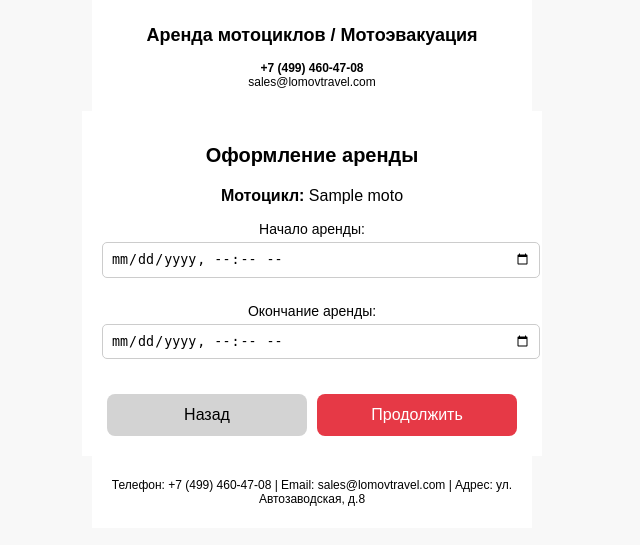
After one commit to AI-Katrin/Motorentalbot, a FastAPI app: template miniapp/templates/calendar.html in a window 1280 px wide. The commit adds this page. Shown: the top 545 px of the page, without its empty margins (328-968 px from the left). Run offline with FastAPI, Linux system fonts and the light colour scheme; the template is opened without the code that fills it: most values are stand-ins (such as "Sample title", 1, 10 or a date in 2020).

```diff
--- a/miniapp/app.py
+++ b/miniapp/app.py
@@ -3,6 +3,10 @@ from fastapi.responses import HTMLResponse
 from fastapi.staticfiles import StaticFiles
 from fastapi.templating import Jinja2Templates
 from fastapi.responses import JSONResponse
+from pydantic import BaseModel
+from datetime import datetime
+import math
+
 
 app = FastAPI()
 
@@ -62,6 +66,31 @@ motorcycles = [
     }
 ]
 
+motorcycle_data = {
+    "BMW R 1250 GS": {"price": 15000, "deposit": 50000},
+    "BMW R 1250 RT": {"price": 18000, "deposit": 50000},
+    "BMW R 18": {"price": 18000, "deposit": 50000},
+}
+
+class RentalRequest(BaseModel):
+    user_id: str
+    phone: str
+    motorcycle: str
+    start: str  # Формат: 'YYYY-MM-DDTHH:MM'
+    end: str    # Формат: 'YYYY-MM-DDTHH:MM'
+
+def calculate_discount(days: int) -> float:
+    if days >= 30:
+        return 0.25
+    elif days >= 20:
+        return 0.20
+    elif days >= 11:
+        return 0.15
+    elif days >= 7:
+        return 0.10
+    else:
+        return 0.0
+
 @app.get("/rent", response_class=HTMLResponse)
 async def rent_page(request: Request):
     return templates.TemplateResponse("rent.html", {"request": request, "motorcycles": motorcycles})
@@ -90,8 +119,50 @@ async def process_rent(request: Request):
     await bot.send_message(EMPLOYEE_CHAT_ID, message)
     return JSONResponse(status_code=200, content={"message": "Заказ успешно оформлен"})
 
-#Убирает предупреждение
-@app.get("/rent", response_class=HTMLResponse)
-async def rent_page(request: Request):
-    headers = {"ngrok-skip-browser-warning": "true"}  # Добавляем заголовок
-    return templates.TemplateResponse("rent.html", {"request": request, "motorcycles": motorcycles}, headers=headers)
+@app.get("/calendar", response_class=HTMLResponse)
+async def calendar_page(request: Request, moto: str = "", user_id: str = "", phone: str = ""):
+    return templates.TemplateResponse("calendar.html", {
+        "request": request,
+        "moto": moto,
+        "user_id": user_id,
+        "phone": phone
+    })
+
+@app.post("/confirm")
+async def confirm_rental(rental: RentalRequest):
+    moto_info = motorcycle_data.get(rental.motorcycle)
+    if not moto_info:
+        return JSONResponse(status_code=400, content={"error": "Unknown motorcycle"})
+
+    try:
+        start_dt = datetime.fromisoformat(rental.start)
+        end_dt = datetime.fromisoformat(rental.end)
+    except ValueError:
+        return JSONResponse(status_code=400, content={"error": "Invalid date format"})
+
+    if end_dt <= start_dt:
+        return JSONResponse(status_code=400, content={"error": "End date must be after start date"})
+
+    duration = (end_dt - start_dt).total_seconds() / (24 * 3600)
+    days = math.ceil(duration)
+
+    discount_rate = calculate_discount(days)
+    discount_amount = days * moto_info["price"] * discount_rate
+    total_price = days * moto_info["price"] - discount_amount
+
+    message = (
+        f"Новый заказ на аренду мотоцикла:\n\n"
+        f"Пользователь ID: {rental.user_id}\n"
+        f"Телефон: {rental.phone}\n"
+        f"Мотоцикл: {rental.motorcycle}\n"
+        f"Период: {start_dt.strftime('%d.%m.%Y %H:%M')} — {end_dt.strftime('%d.%m.%Y %H:%M')}\n"
+        f"Кол-во суток: {days}\n"
+        f"Цена за сутки: {moto_info['price']:,} руб.\n"
+        f"Скидка: {int(discount_rate * 100)}%\n"
+        f"Итоговая стоимость: {int(total_price):,} руб.\n"
+        f"Залог: {moto_info['deposit']:,} руб."
+    )
+
+    await bot.send_message(EMPLOYEE_CHAT_ID, message)
+
+    return JSONResponse(status_code=200, content={"message": "Заказ успешно оформлен"})
--- /dev/null
+++ b/miniapp/templates/calendar.html
@@ -0,0 +1,147 @@
+<!DOCTYPE html>
+<html lang="ru">
+<head>
+  <meta charset="UTF-8" />
+  <meta name="viewport" content="width=device-width, initial-scale=1" />
+  <title>Оформление аренды</title>
+  <style>
+    body {
+      font-family: Arial, sans-serif;
+      margin: 0;
+      padding: 0;
+      background-color: #f8f8f8;
+      display: flex;
+      flex-direction: column;
+      align-items: center;
+    }
+
+    header, footer {
+      width: 100%;
+      max-width: 420px;
+      background-color: #fff;
+      padding: 10px;
+      text-align: center;
+      font-size: 12px;
+    }
+
+    .content {
+      width: 100%;
+      max-width: 420px;
+      padding: 20px;
+      background-color: #fff;
+      text-align: center;
+    }
+
+    h1 {
+      font-size: 20px;
+      margin-bottom: 20px;
+    }
+
+    label {
+      display: block;
+      margin: 10px 0 5px;
+      font-size: 14px;
+    }
+
+    input[type="datetime-local"] {
+      width: 100%;
+      padding: 8px;
+      margin-bottom: 15px;
+      border: 1px solid #ccc;
+      border-radius: 5px;
+    }
+
+    .buttons {
+      display: flex;
+      justify-content: space-between;
+      margin-top: 20px;
+    }
+
+    .button {
+      flex: 1;
+      padding: 12px;
+      margin: 0 5px;
+      font-size: 16px;
+      border: none;
+      border-radius: 8px;
+      cursor: pointer;
+    }
+
+    .back {
+      background-color: #d3d3d3;
+    }
+
+    .continue {
+      background-color: #e63946;
+      color: white;
+    }
+  </style>
+</head>
+<body>
+
+<header>
+  <h2>Аренда мотоциклов / Мотоэвакуация</h2>
+  <p><strong>+7 (499) 460-47-08</strong><br>sales@lomovtravel.com</p>
+</header>
+
+<div class="content">
+  <h1>Оформление аренды</h1>
+  <p><strong>Мотоцикл:</strong> {{ moto }}</p>
+
+  <label for="start">Начало аренды:</label>
+  <input type="datetime-local" id="start" name="start">
+
+  <label for="end">Окончание аренды:</label>
+  <input type="datetime-local" id="end" name="end">
+
+  <div class="buttons">
+    <button class="button back" onclick="history.back()">Назад</button>
+    <button class="button continue" onclick="submitForm()">Продолжить</button>
+  </div>
+</div>
+
+<footer>
+  <p>
+    Телефон: +7 (499) 460-47-08 | Email: sales@lomovtravel.com | Адрес: ул. Автозаводская, д.8
+  </p>
+</footer>
+
+<script>
+  function submitForm() {
+    const start = document.getElementById("start").value;
+    const end = document.getElementById("end").value;
+    const moto = "{{ moto }}";
+    const user_id = "{{ user_id }}";
+    const phone = "{{ phone }}";
+
+    if (!start || !end) {
+      alert("Пожалуйста, выберите даты аренды.");
+      return;
+    }
+
+    const data = {
+      user_id: user_id,
+      phone: phone,
+      motorcycle: moto,
+      start: start,
+      end: end
+    };
+
+    fetch("https://motorentalbot.com/confirm", {
+      method: "POST",
+      headers: {
+        "Content-Type": "application/json",
+      },
+      body: JSON.stringify(data),
+    })
+      .then((r) => r.json())
+      .then((res) => {
+        alert("Бронирование отправлено!");
+        // window.location.href = "/thankyou"; // если нужен редирект
+      })
+      .catch((err) => console.error(err));
+  }
+</script>
+
+</body>
+</html>
```
Also changed, not shown: miniapp/templates/rent.html (+13 -1 lines), 1 other file.
